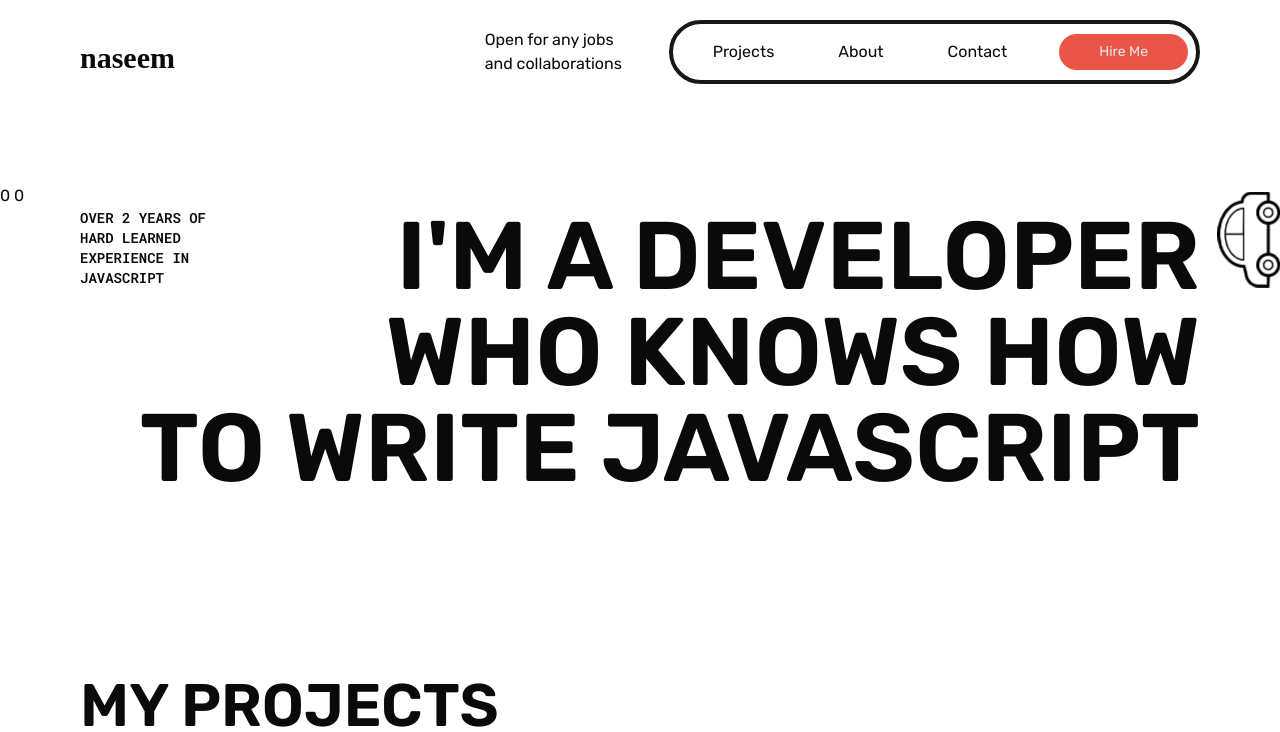
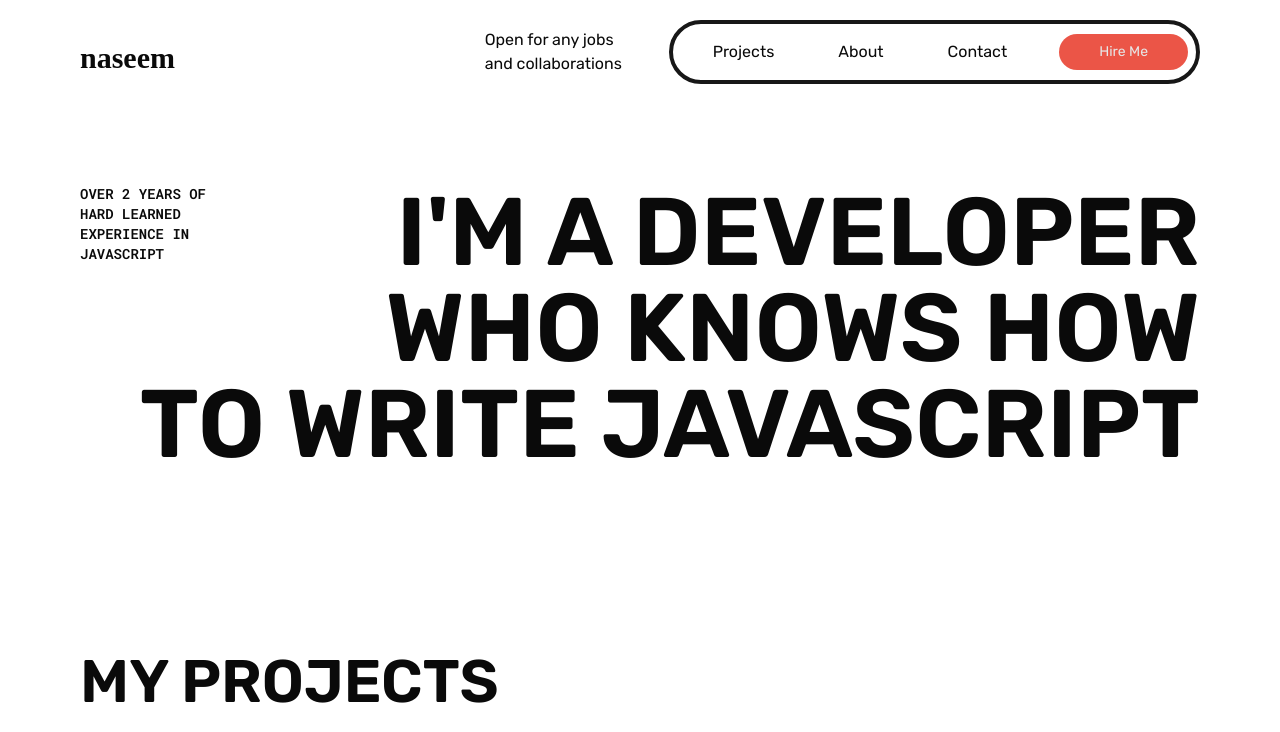
Before and after one commit to CurvyLantern/portfolio-2023, a React (Vite) app: page / in a window 1280 px wide. Shown: the top 732 px of the page. Built offline with nearby package versions, Linux system fonts and the light colour scheme; a web font is replaced by a local one.

Commit message:
couldn't figure out the car

```diff
--- a/src/pages/Profilepage.jsx
+++ b/src/pages/Profilepage.jsx
@@ -1,4 +1,3 @@
-import CarSvg from "@/assets/car.svg";
 import Project1 from "@/assets/project1.png";
 import Project2 from "@/assets/project2.png";
 import Project3 from "@/assets/project3.png";
@@ -8,16 +7,19 @@ import { Heading1, Heading2 } from "@/components/special/Typography";
 import { Badge } from "@/components/ui/badge";
 import { Button } from "@/components/ui/button";
 import { cn } from "@/lib/utils";
-import styles from "@/styles/marquee.module.css";
 import { useEffect, useRef, useState } from "react";
 import { Link } from "react-router-dom";
-import { useIntersection, useWindowScroll } from "react-use";
+import { useWindowScroll } from "react-use";
 
 const skewCorrection = (deg, height) =>
   Math.tan((deg * Math.PI) / 180) * height;
 
 const skewDifferece = (deg, width) => Math.tan((deg * Math.PI) / 180) * width;
-
+const mapper = (val, x, y) => {
+  const min = Math.min(x, y);
+  const max = Math.max(x, y);
+  return (val - min) / (max - min);
+};
 const ProfilePage = () => {
   const skills = [
     {
@@ -79,87 +81,29 @@ const ProfilePage = () => {
     },
   };
 
-  const scrollEl = useRef(null);
-  const carRef = useRef(null);
-  const groundRef = useRef(null);
-  const { x: scrollX, y: scrollY } = useWindowScroll();
-  const [hasReachedGround, setHasReachedGround] = useState(false);
-  const carIntersection = useIntersection(carRef, {
-    root: null,
-    rootMargin: "0px",
-    threshold: 1,
-  });
-  const groundIntersection = useIntersection(groundRef, {
-    root: null,
-    rootMargin: "0px",
-    threshold: 1,
-  });
-  useEffect(() => {
-    // console.clear();
-    // console.log(carIntersection, groundIntersection, hasReachedGround);
-    const pO = window.scrollY;
-    const carBounds = carRef.current.getBoundingClientRect();
-    const groundBounds = groundRef.current.getBoundingClientRect();
-    // console.log(pO, carBounds.bottom, groundBounds.top);
-    const carBottom = carBounds.bottom;
-    const groundsTop = groundBounds.top;
-    // console.log({ carBottom, groundsTop });
-    // console.log(groundBounds);
-    const actualGroundTop =
-      groundBounds.top + skewCorrection(-6, groundBounds.height);
-    // console.log({
-    //   groundTop: groundBounds.top,
-    //   actualGroundTop,
-    //   carBottom,
-    //   displacement,
-    // });
-    let downY = scrollY;
-    const topRightPoint = groundBounds.top;
-    const displacement = skewDifferece(6, groundBounds.width);
-    const topLeftPoint = displacement + topRightPoint;
-    console.log({ topRightPoint, topLeftPoint });
-    if (carBottom >= groundsTop) {
-      setHasReachedGround(true);
-      carRef.current.style.transform = `translateY(${scrollY}px)`;
-    } else {
-      setHasReachedGround(false);
-      carRef.current.style.transform = `translateY(${scrollY}px)`;
-    }
-  }, [scrollY]);
+  // const scrollEl = useRef(null);
+  // const carRef = useRef(null);
+  // const groundRef = useRef(null);
+  // const { x: scrollX, y: scrollY } = useWindowScroll();
+  // const [top, setTop] = useState(0);
+  // const [bottom, setBottom] = useState(0);
+  // useEffect(() => {
+  //   const dx = mapper(scrollY, 0, bottom);
+  //   const prcnt = Math.min(dx * 100, 110);
+  //   carRef.current.style.setProperty("--off-dist", `${prcnt}%`);
+  // });
 
-  useEffect(() => {
-    console.log({ hasReachedGround });
-  }, [hasReachedGround]);
+  // useEffect(() => {
+  //   const bounds = groundRef.current.getBoundingClientRect();
+  //   const diff = skewDifferece(6, bounds.width);
+  //   const minBottom = bounds.top + diff - 200;
+  //   setBottom(minBottom);
+  // }, []);
 
   return (
-    <div
-      ref={scrollEl}
-      className="font-secondary relative">
-      <div>
-        {scrollX} {scrollY}
-      </div>
+    <div className="font-secondary relative">
       {/* hero */}
-      <div
-        ref={carRef}
-        style={{
-          transform: ``,
 
-          // translateX: hasReachedGround ? 0 : scrollY,
-          right: 0,
-          marginRight: "-17px",
-          transformOrigin: "top right",
-        }}
-        className={cn("absolute w-24 z-50", styles.car__motion)}>
-        <img
-          style={{
-            transform: `rotateY(180deg)`,
-            rotate: "270deg",
-          }}
-          className="w-full relative block"
-          src={CarSvg}
-          alt=""
-        />
-      </div>
       <section className="mb-40">
         <div className="container">
           <p className="float-left w-44 uppercase font-semibold font-primary text-sm pr-5 pb-5">
@@ -220,9 +164,7 @@ const ProfilePage = () => {
 
       {/* what I do */}
       <section className="pt-40">
-        <div
-          ref={groundRef}
-          className="bg-foreground text-background pt-20 pb-40 origin-top-right -skew-y-6 ">
+        <div className="bg-foreground text-background pt-20 pb-40 origin-top-right -skew-y-[4deg] ">
           <div className="container pb-11">
             <Heading2>My skills</Heading2>
           </div>
@@ -237,12 +179,15 @@ const ProfilePage = () => {
                     transformOrigin: "center",
                   }}
                   key={skillIdx}
-                  className="bg-primary-foreground border-2 border-primary shadow-md rounded-lg md:px-20 py-5 flex flex-col gap-10 md:flex-row items-center">
+                  className={cn(
+                    "bg-primary-foreground border-2 border-primary shadow-md rounded-lg md:px-20 py-5 flex flex-col gap-10 md:flex-row items-center"
+                  )}>
                   <h4 className="uppercase font-semibold text-2xl">
                     {skill.name}
                   </h4>
                   {/* skills */}
-                  <div className="ml-auto flex items-center justify-center">
+                  <div
+                    className={cn("ml-auto flex items-center justify-center")}>
                     <div className=" md:w-80 gap-2 flex flex-wrap justify-evenly ">
                       {skill.skillNames.map((skillName, skillNameIdx) => {
                         return (
--- a/src/pages/car.module.css
+++ b/src/pages/car.module.css
@@ -1,4 +1,6 @@
 .car__motion {
     --off-dist: 0%;
-    offset-path: path("M 800 0 C 800 250 825 175 0 600");
+    height: 2000px;
+    offset-path: path("M 0 0 L 0 2000 Z");
+    offset-distance: var(--off-dist);
 }
```
Also changed, not shown: src/assets/car-long.svg (added), src/assets/car.png (added).
